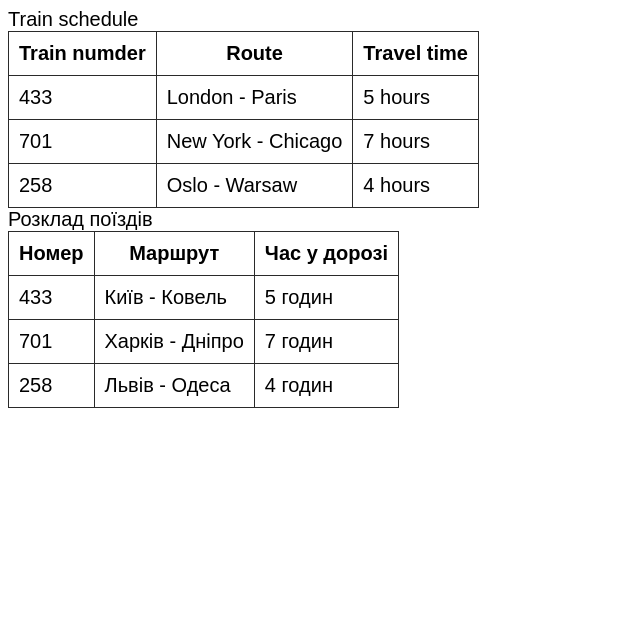
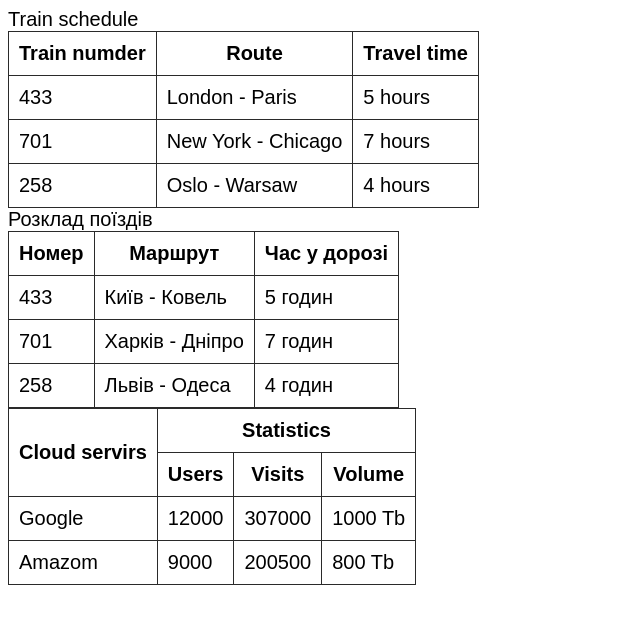
Before and after one commit to sashazakatov/HTMLtables, a plain HTML site: page index.html in a window 1280 px wide. Shown: the whole page, without its empty margins (0-640 px from the left). Drawn offline with Linux system fonts and the light colour scheme.

Commit message:
Дабовляет ещё одну таблицу в каторой реализовано обединения ячеёк

```diff
--- a/index.html
+++ b/index.html
@@ -64,6 +64,34 @@
                 </tr>
             </tbody>
         </table>
+
+        <table>
+            <thead>
+                <tr>
+                    <th rowspan="2">Cloud servirs</th>
+                    <th colspan="3">Statistics</th>
+                </tr>
+                <tr>
+                    <th>Users</th>
+                    <th>Visits</th>
+                    <th>Volume</th>
+                </tr>
+            </thead>
+            <tbody>
+                <tr>
+                    <td>Google</td>
+                    <td>12000</td>
+                    <td>307000</td>
+                    <td>1000 Tb</td>
+                </tr>
+                <tr>
+                    <td>Amazom</td>
+                    <td>9000</td>
+                    <td>200500</td>
+                    <td>800 Tb</td>
+                </tr>
+            </tbody>
+        </table>
     </section>
 </body>
 </html>
```
